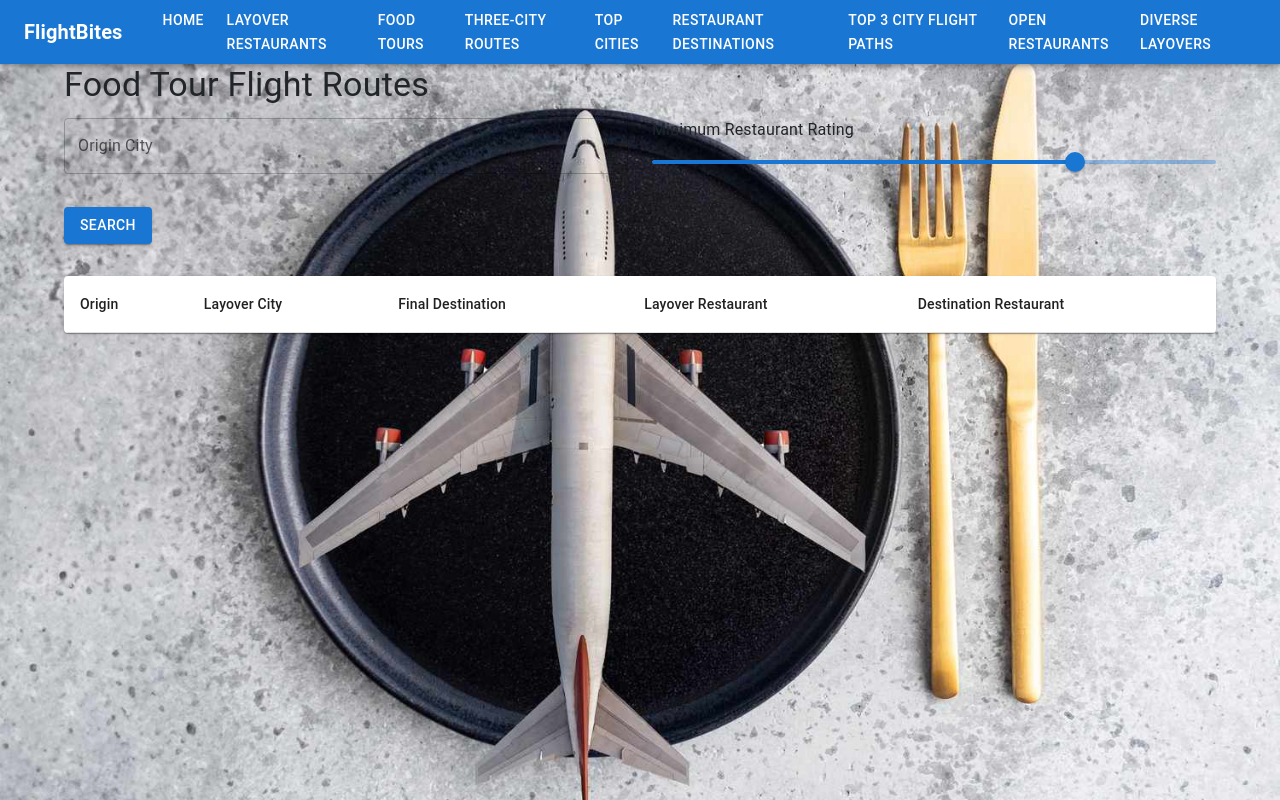
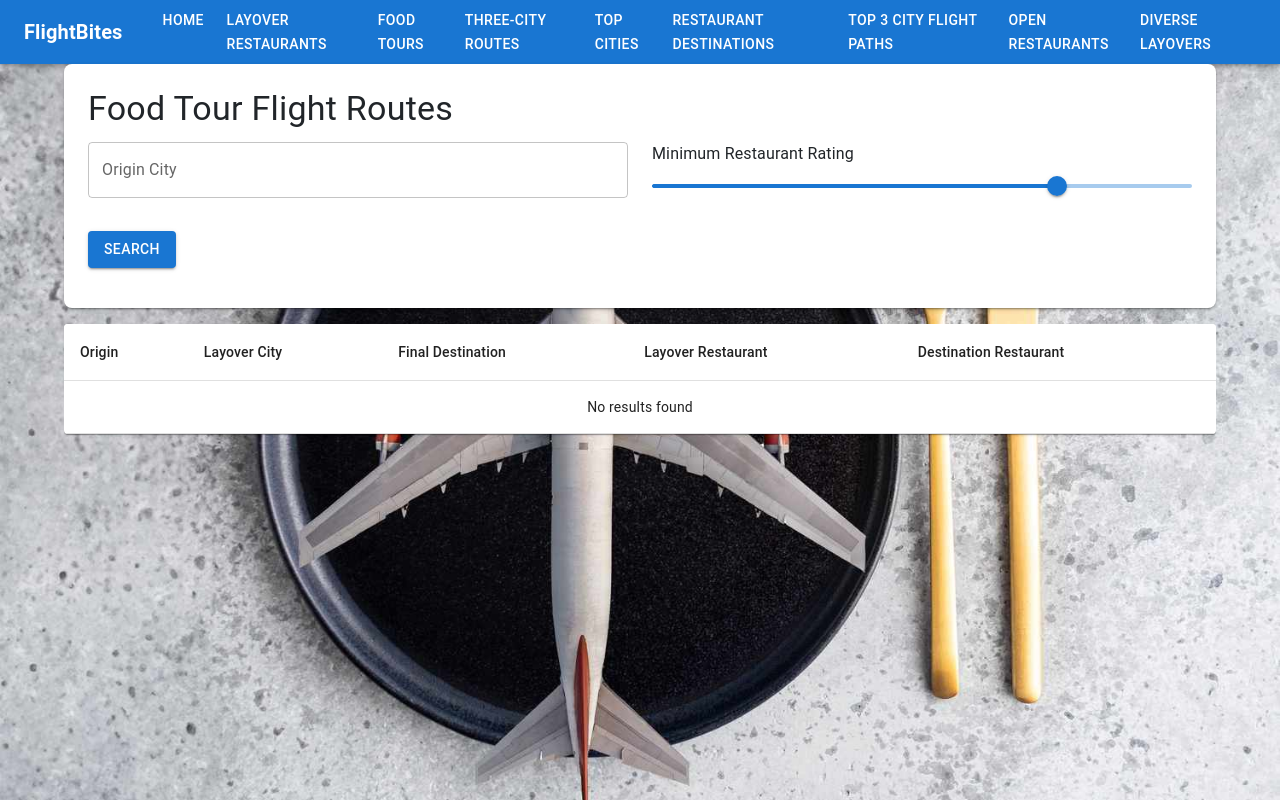
Before and after one commit to rshah34/flightbites, a React (Create React App) app in the folder client/: page /food-tour-flights in a window 1280 px wide. Built offline with nearby package versions, Linux system fonts and the light colour scheme.

Commit message:
rest, food tour still taking forever

```diff
--- a/client/src/pages/FoodTourFlightsPage.js
+++ b/client/src/pages/FoodTourFlightsPage.js
@@ -1,34 +1,61 @@
 import { useState } from 'react';
 import PageNavbar from '../components/PageNavbar';
-import { Container, Grid, TextField, Button, Paper, Table, TableBody, TableCell, TableContainer, TableHead, TableRow, Typography, Slider } from '@mui/material';
+import {
+  Container,
+  Grid,
+  TextField,
+  Button,
+  Paper,
+  Table,
+  TableBody,
+  TableCell,
+  TableContainer,
+  TableHead,
+  TableRow,
+  Typography,
+  Slider,
+  Box,
+} from '@mui/material';
 const config = require('../config.json');
 
 export default function FoodTourFlightsPage() {
   const [originCity, setOriginCity] = useState('');
   const [minStars, setMinStars] = useState(4.5);
   const [results, setResults] = useState([]);
+  const [loading, setLoading] = useState(false);
+  const [error, setError] = useState(null);
 
   const searchFoodTours = async () => {
+    setLoading(true);
+    setError(null);
+
     const params = new URLSearchParams({
       origin_city: originCity,
-      min_stars: minStars
+      min_stars: minStars,
     });
 
     try {
       const response = await fetch(`http://${config.server_host}:${config.server_port}/food-tour-flights?${params}`);
+      if (!response.ok) {
+        throw new Error(`HTTP error! Status: ${response.status}`);
+      }
       const data = await response.json();
-      setResults(data);
+      setResults(Array.isArray(data) ? data : []);
     } catch (err) {
       console.error(err);
+      setError(err.message);
+    } finally {
+      setLoading(false);
     }
   };
 
   return (
     <div>
-        <PageNavbar active="[PageName]" />
-        <Container>
+      <PageNavbar active="food-tour-flights" />
+      <Container sx={{ display: 'flex', flexDirection: 'column', height: '90vh' }}>
+        <Box sx={{ width: '100%', p: 3, bgcolor: 'white', borderRadius: 2, boxShadow: 2, mb: 2 }}>
           <Typography variant="h4" gutterBottom>Food Tour Flight Routes</Typography>
-        <Grid container spacing={3} sx={{ mb: 4 }}>
+          <Grid container spacing={3} sx={{ mb: 2 }}>
             <Grid item xs={12} md={6}>
               <TextField
                 fullWidth
@@ -49,12 +76,22 @@ export default function FoodTourFlightsPage() {
               />
             </Grid>
             <Grid item xs={12}>
-            <Button variant="contained" onClick={searchFoodTours}>Search</Button>
+              <Button variant="contained" onClick={searchFoodTours} disabled={loading}>
+                {loading ? 'Searching...' : 'Search'}
+              </Button>
             </Grid>
           </Grid>
+        </Box>
 
-        <TableContainer component={Paper}>
-            <Table>
+        {error && (
+          <Typography color="error" sx={{ mb: 2 }}>
+            {error}
+          </Typography>
+        )}
+
+        <Box sx={{ flexGrow: 1, overflow: 'hidden' }}>
+          <TableContainer component={Paper} sx={{ maxHeight: '100%', overflowY: 'auto' }}>
+            <Table stickyHeader>
               <TableHead>
                 <TableRow>
                   <TableCell>Origin</TableCell>
@@ -65,7 +102,8 @@ export default function FoodTourFlightsPage() {
                 </TableRow>
               </TableHead>
               <TableBody>
-                {results.map((row, idx) => (
+                {results.length > 0 ? (
+                  results.map((row, idx) => (
                     <TableRow key={idx}>
                       <TableCell>{`${row.origin_city}, ${row.origin_state}`}</TableCell>
                       <TableCell>{`${row.layover_city}, ${row.layover_state}`}</TableCell>
@@ -73,10 +111,18 @@ export default function FoodTourFlightsPage() {
                       <TableCell>{row.layover_restaurant}</TableCell>
                       <TableCell>{row.destination_restaurant}</TableCell>
                     </TableRow>
-                ))}
+                  ))
+                ) : (
+                  <TableRow>
+                    <TableCell colSpan={5} align="center">
+                      No results found
+                    </TableCell>
+                  </TableRow>
+                )}
               </TableBody>
             </Table>
           </TableContainer>
+        </Box>
       </Container>
     </div>
   );
--- a/client/src/pages/GoodRestaurantDestinationsPage.js
+++ b/client/src/pages/GoodRestaurantDestinationsPage.js
@@ -1,6 +1,21 @@
 import { useState } from 'react';
 import PageNavbar from '../components/PageNavbar';
-import { Container, Grid, TextField, Slider, Button, Typography, Paper, Table, TableBody, TableCell, TableContainer, TableHead, TableRow } from '@mui/material';
+import {
+  Container,
+  Grid,
+  TextField,
+  Slider,
+  Button,
+  Typography,
+  Paper,
+  Table,
+  TableBody,
+  TableCell,
+  TableContainer,
+  TableHead,
+  TableRow,
+  Box,
+} from '@mui/material';
 const config = require('../config.json');
 
 export default function GoodRestaurantDestinationsPage() {
@@ -8,29 +23,41 @@ export default function GoodRestaurantDestinationsPage() {
   const [minStars, setMinStars] = useState(4.0);
   const [minRestaurants, setMinRestaurants] = useState(3);
   const [results, setResults] = useState([]);
+  const [loading, setLoading] = useState(false);
+  const [error, setError] = useState(null);
 
   const searchDestinations = async () => {
+    setLoading(true);
+    setError(null);
+
     const params = new URLSearchParams({
       origin_city: originCity,
       min_stars: minStars,
-      min_restaurants: minRestaurants
+      min_restaurants: minRestaurants,
     });
 
     try {
       const response = await fetch(`http://${config.server_host}:${config.server_port}/good-restaurant-destinations?${params}`);
+      if (!response.ok) {
+        throw new Error(`HTTP error! Status: ${response.status}`);
+      }
       const data = await response.json();
       setResults(data);
     } catch (err) {
       console.error(err);
+      setError(err.message);
+    } finally {
+      setLoading(false);
     }
   };
 
   return (
     <div>
-      <PageNavbar active="[PageName]" />
-      <Container>
+      <PageNavbar active="good-restaurant-destinations" />
+      <Container sx={{ display: 'flex', flexDirection: 'column', height: '90vh' }}>
+        <Box sx={{ width: '100%', p: 3, bgcolor: 'white', borderRadius: 2, boxShadow: 2, mb: 2 }}>
           <Typography variant="h4" gutterBottom>Find Good Restaurant Destinations</Typography>
-        <Grid container spacing={3} sx={{ mb: 4 }}>
+          <Grid container spacing={3} sx={{ mb: 2 }}>
             <Grid item xs={12} md={4}>
               <TextField
                 fullWidth
@@ -62,12 +89,22 @@ export default function GoodRestaurantDestinationsPage() {
               />
             </Grid>
             <Grid item xs={12}>
-            <Button variant="contained" onClick={searchDestinations}>Search</Button>
+              <Button variant="contained" onClick={searchDestinations} disabled={loading}>
+                {loading ? 'Searching...' : 'Search'}
+              </Button>
             </Grid>
           </Grid>
+        </Box>
 
-        <TableContainer component={Paper}>
-          <Table>
+        {error && (
+          <Typography color="error" sx={{ mb: 2 }}>
+            {error}
+          </Typography>
+        )}
+
+        <Box sx={{ flexGrow: 1, overflow: 'hidden' }}>
+          <TableContainer component={Paper} sx={{ maxHeight: '100%', overflowY: 'auto' }}>
+            <Table stickyHeader>
               <TableHead>
                 <TableRow>
                   <TableCell>Origin City</TableCell>
@@ -78,7 +115,8 @@ export default function GoodRestaurantDestinationsPage() {
                 </TableRow>
               </TableHead>
               <TableBody>
-              {results.map((row, idx) => (
+                {results.length > 0 ? (
+                  results.map((row, idx) => (
                     <TableRow key={idx}>
                       <TableCell>{row.origin_city}</TableCell>
                       <TableCell>{row.connection_city}</TableCell>
@@ -86,10 +124,18 @@ export default function GoodRestaurantDestinationsPage() {
                       <TableCell>{row.restaurants_at_destination}</TableCell>
                       <TableCell>{row.avg_rating}</TableCell>
                     </TableRow>
-              ))}
+                  ))
+                ) : (
+                  <TableRow>
+                    <TableCell colSpan={5} align="center">
+                      No results found
+                    </TableCell>
+                  </TableRow>
+                )}
               </TableBody>
             </Table>
           </TableContainer>
+        </Box>
       </Container>
     </div>
   );
```
Also changed, not shown: 1 other file (tests, documents, lock files or other folders). Lines whose indentation alone changed are shown as unchanged.
